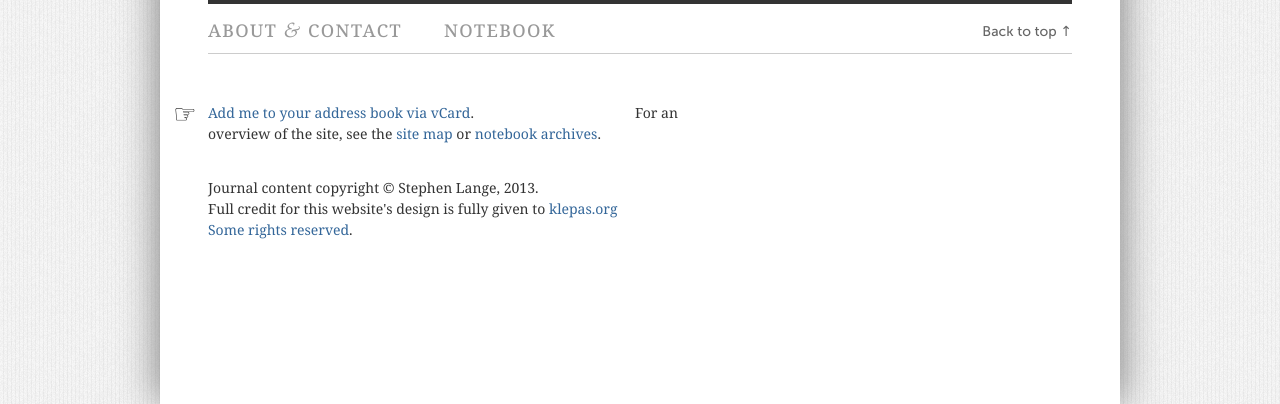
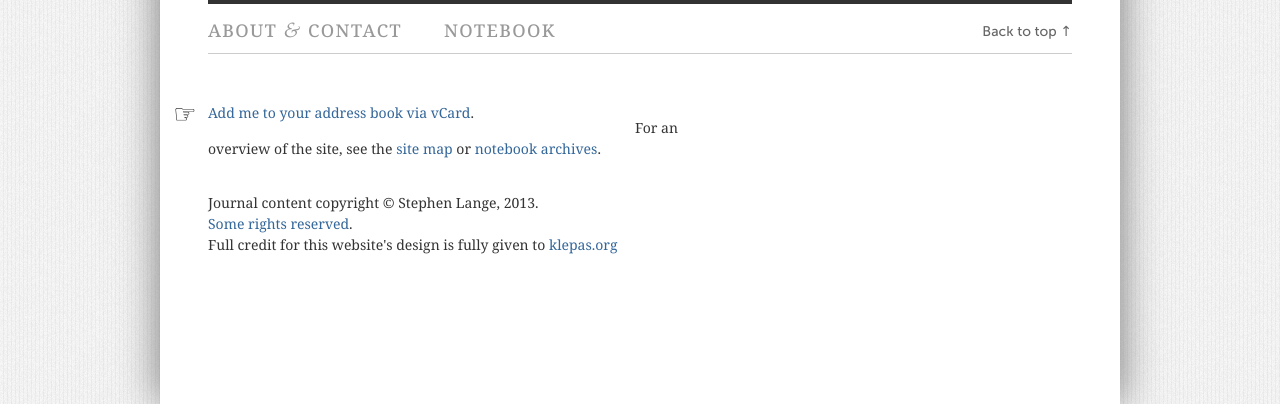
Before and after one commit to stvlange/stvlange.github.com, a Jekyll site: the page built from index.html, in a window 1280 px wide and 900 px high, scrolled down 996 px, cut to the strip 496-900 px from the top of the window. Built offline with Jekyll 4.4.1, drawn with Linux system fonts in a browser that asks for light colours.

Commit message:
spelling corrections

```diff
--- a/_includes/footer.html
+++ b/_includes/footer.html
@@ -7,10 +7,11 @@
 			<div class="page-meta clear">
 				<div class="info">
 					<span class="index">&#9758;</span><p class="vcard"><a href="/files/Stephen-Lange.vcf" title="Download Stephen Lange&rsquo;s addressbook vCard">Add me to your address book via vCard</a>.</p>
-					<p>For an overview of the site, see the <a href="/sitemap/" title="View the site map">site map</a> or <a href="/archives.html#cover" title="View the notebook archives">notebook archives</a>.</p>
+					<br><p>For an overview of the site, see the <a href="/sitemap/" title="View the site map">site map</a> or <a href="/archives.html#cover" title="View the notebook archives">notebook archives</a>.</p>
 					<p class="copyright clear">Journal content copyright &copy; Stephen Lange, 2013.</p>
-					<p></p><p class="licensing">Full credit for this website's design is fully given to <a href="http://klepas.org/">klepas.org</a></p>
 					<p class="licensing"><a rel="license" href="http://creativecommons.org/licenses/by-nc-nd/2.5/au/" title="Content, unless specificed, licensed under a Creative Commons license">Some rights reserved</a>.</p>
+<p>
+					<p class="licensing">Full credit for this website's design is fully given to <a href="http://klepas.org/">klepas.org</a></p>
 
 				</div>
 			</div> <!-- /.page-meta.clear -->
```
